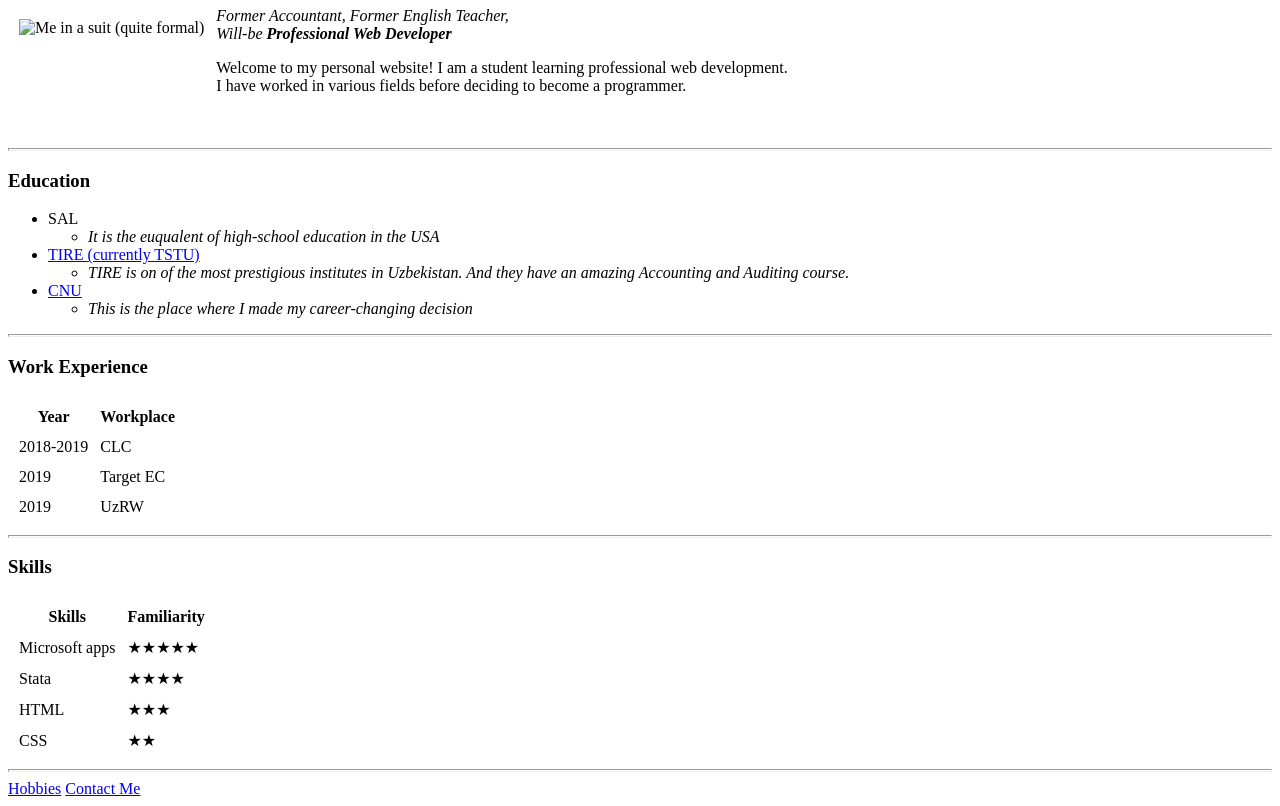
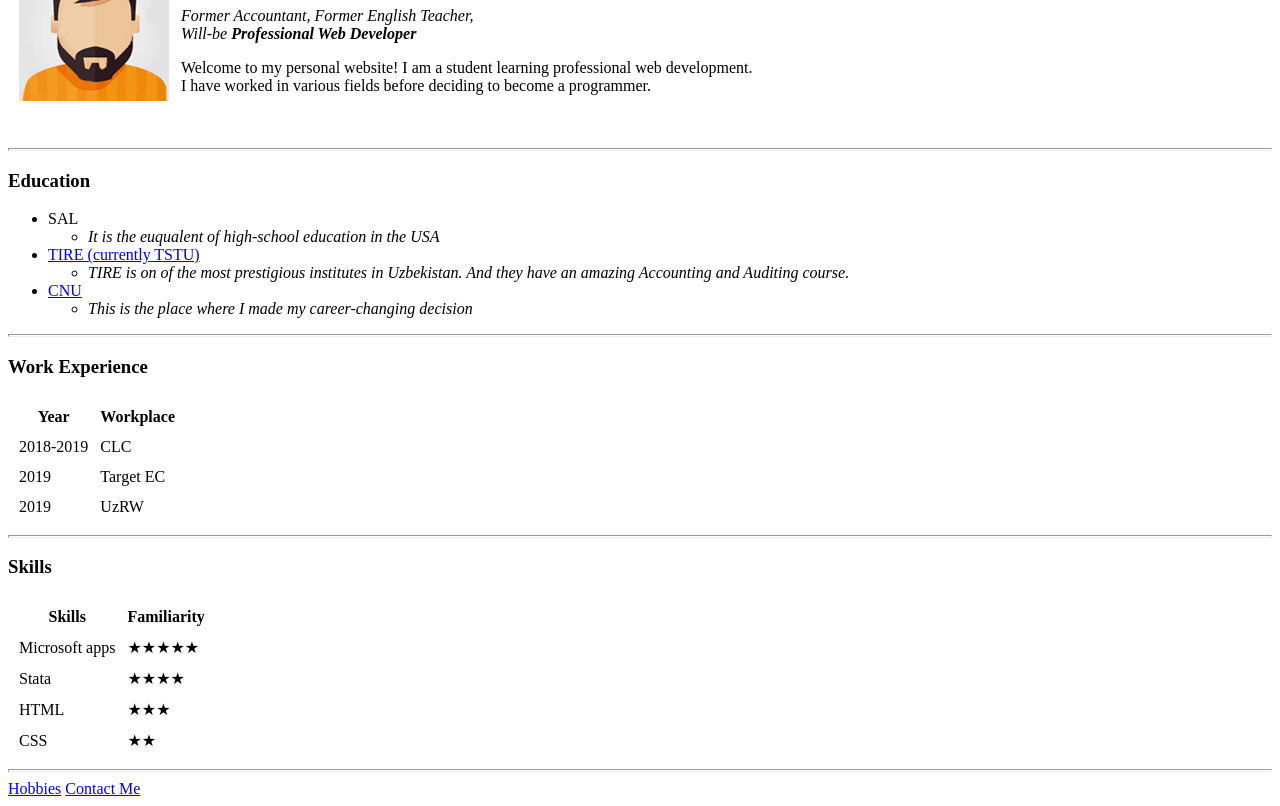
Before and after one commit to nazarovshohruh/CV, a plain HTML site: page index.html in a window 1280 px wide. Shown: the part 92-898 px from the top of the page. Drawn offline with Linux system fonts and the light colour scheme.

Commit message:
Update index.html

```diff
--- a/index.html
+++ b/index.html
@@ -9,7 +9,7 @@
 <body>
   <table cellspacing="10">
     <tr>
-      <td><img src="images/mypic.jpg" alt="Me in a suit (quite formal)" height="150" width="150">
+      <td><img src="images/MY PIC.jpg" alt="Me in a suit (quite formal)" height="150" width="150">
 
       </td>
       <td>
```
